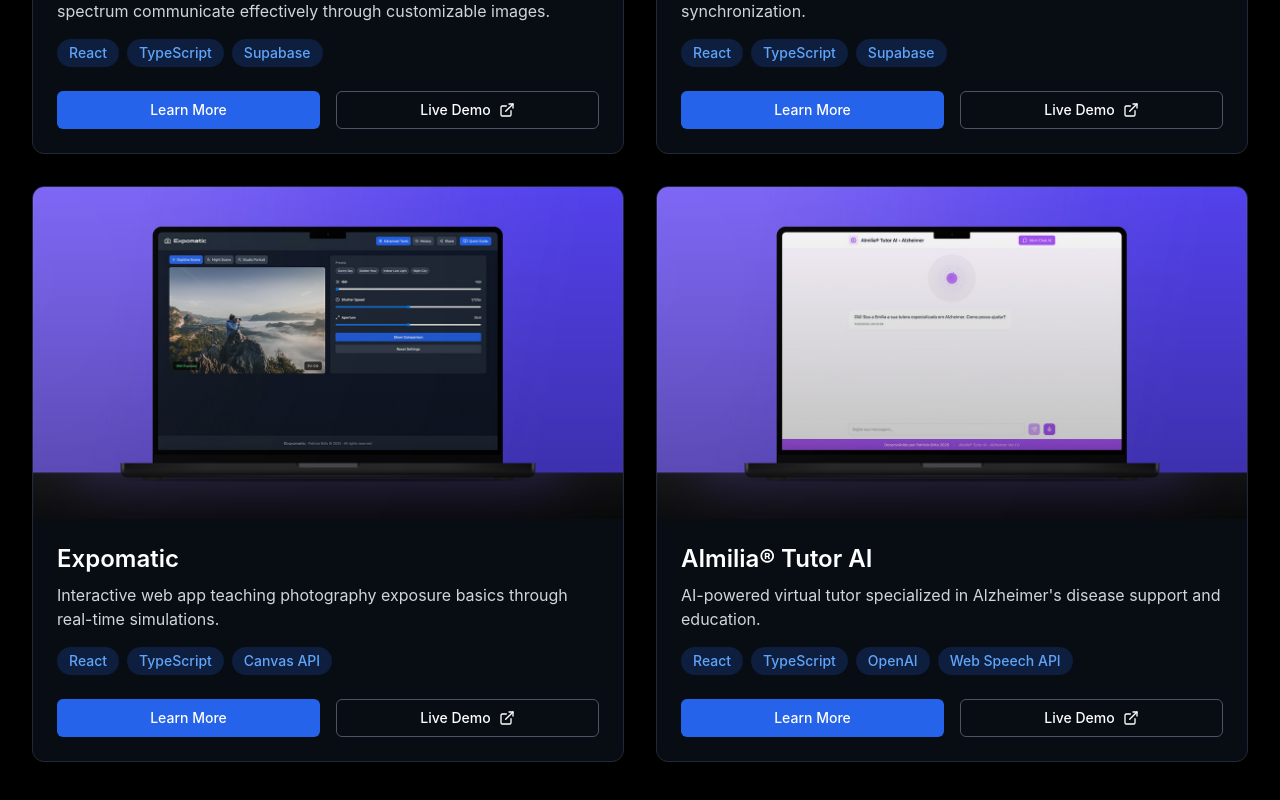
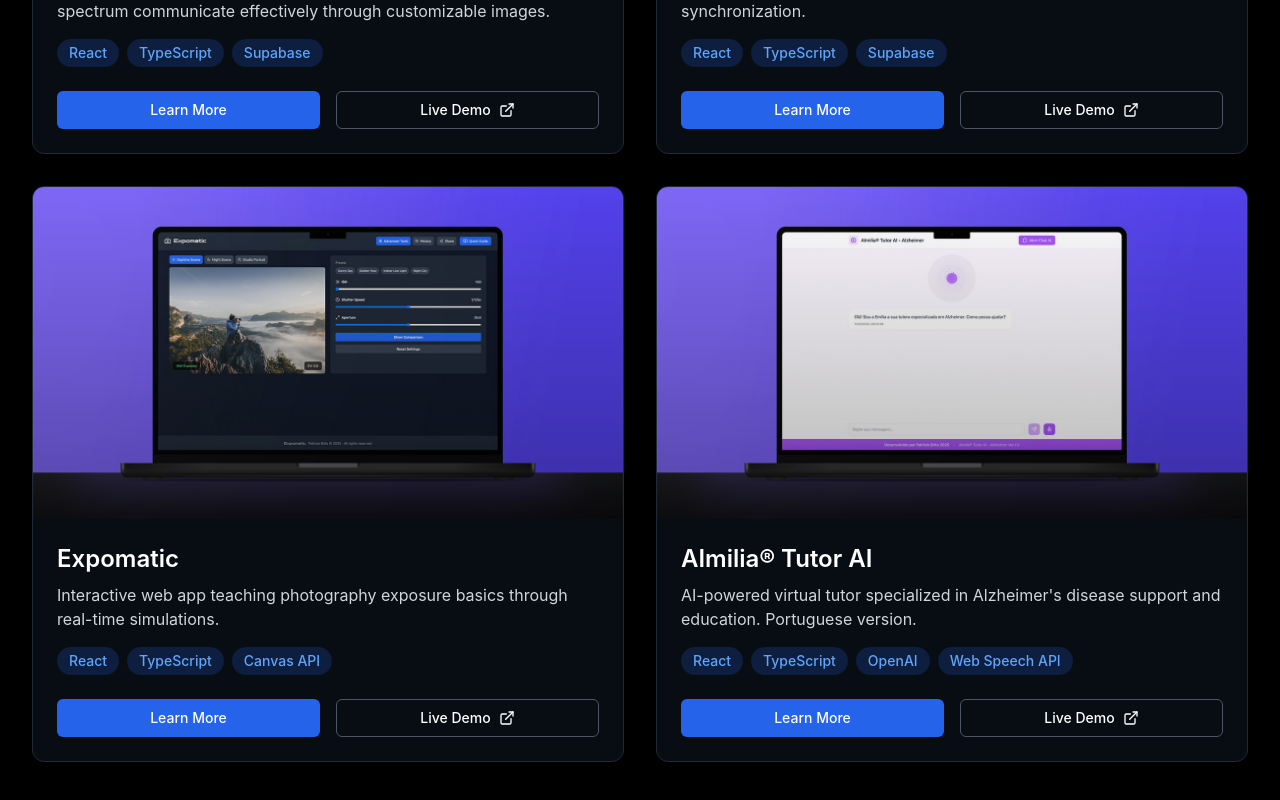
Before and after one commit to Pathink1973/patriciobrito, a React (Vite) app: page /projects in a window 1280 px wide. Shown: the part 606-1406 px from the top of the page. Built offline with nearby package versions, Linux system fonts and the light colour scheme; no server answers.

Commit message:
Update Projects.tsx

```diff
--- a/src/pages/Projects.tsx
+++ b/src/pages/Projects.tsx
@@ -30,7 +30,7 @@ const projects = [
   {
     id: 'aimilia',
     title: 'AImilia® Tutor AI',
-    description: 'AI-powered virtual tutor specialized in Alzheimer\'s disease support and education.',
+    description: 'AI-powered virtual tutor specialized in Alzheimer\'s disease support and education. Portuguese version.',
     image: '/images/aimilia.jpg',
     technologies: ['React', 'TypeScript', 'OpenAI', 'Web Speech API'],
     liveUrl: 'https://aimilia.netlify.app/',
```
